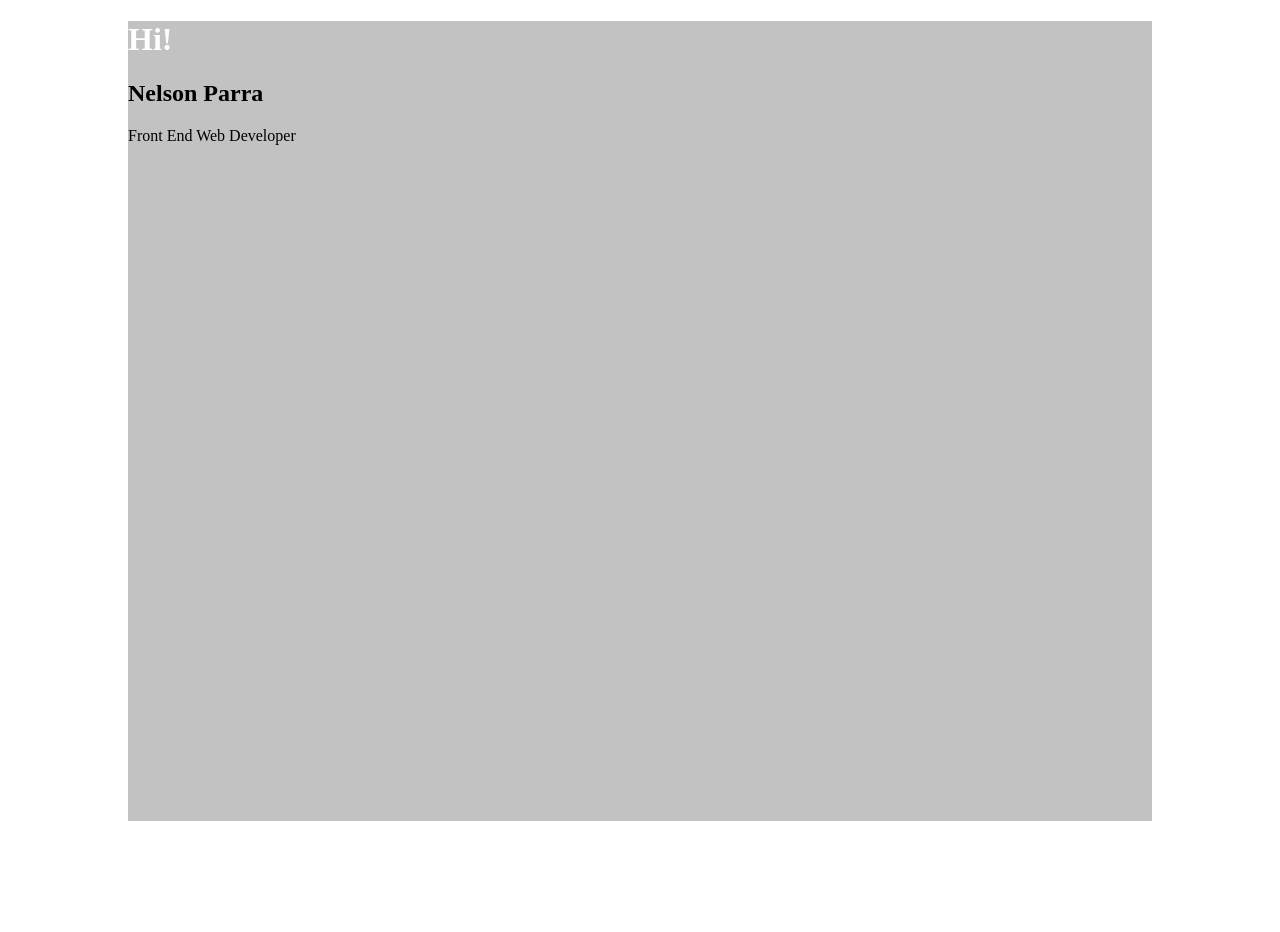
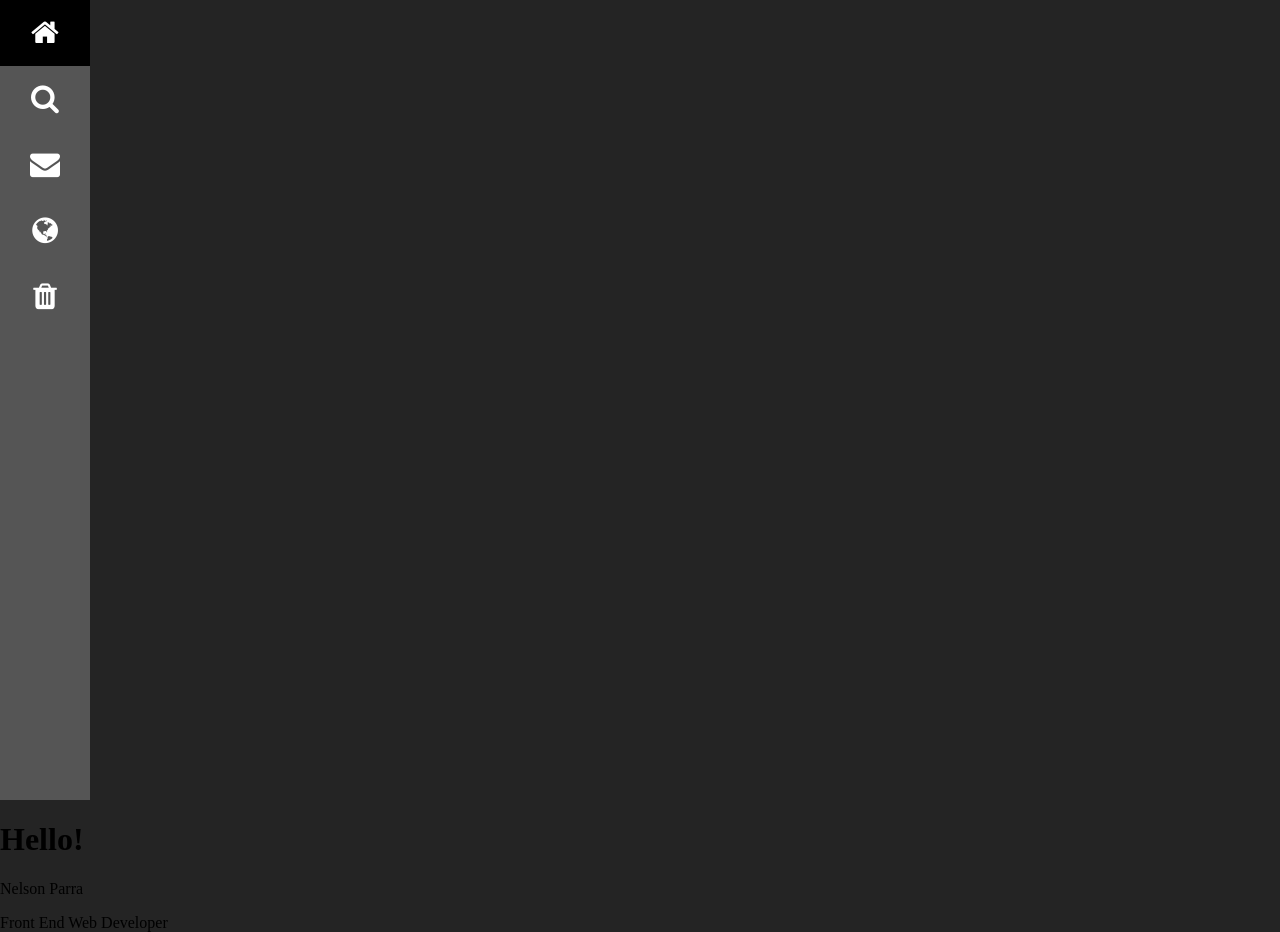
Before and after one commit to Nlparra/Nlparra.github.io, a plain HTML site: page index.html in a window 1280 px wide. Before the commit the page ends 821 px from the top, so only its background shows below. Drawn offline with Linux system fonts and the light colour scheme.

Commit message:
erase and change styling

```diff
--- a/index.html
+++ b/index.html
@@ -10,7 +10,7 @@
     <link rel="stylesheet" href="https://cdnjs.cloudflare.com/ajax/libs/font-awesome/5.11.2/css/all.css"
     integrity="sha256-46qynGAkLSFpVbEBog43gvNhfrOj+BmwXdxFgVK/Kvc=" crossorigin="anonymous" />
     <link href="https://fonts.googleapis.com/css?family=Chewy&display=swap" rel="stylesheet">
-
+    <link rel="stylesheet" href="https://cdnjs.cloudflare.com/ajax/libs/font-awesome/4.7.0/css/font-awesome.min.css">
     <!-- local styling  -->
     <link rel="stylesheet" href="styles.css"/>
     <title>Nlparra.Dev</title>
@@ -18,9 +18,18 @@
 
 <body>
    <div class="container">
-            <h1 id="p2">Hi!</h1>
-            <H2 class="intro">Nelson Parra</H2>
-            <P class="intro">Front End Web Developer</P>
+        <div class="icon-bar">
+            <a class="active" href="#"><i class="fa fa-home"></i></a>
+            <a href="#"><i class="fa fa-search"></i></a>
+            <a href="#"><i class="fa fa-envelope"></i></a>
+            <a href="#"><i class="fa fa-globe"></i></a>
+            <a href="#"><i class="fa fa-trash"></i></a>
+        </div>
+        <div class="intro">
+            <h1>Hello!</h1>
+            <p>Nelson Parra</p>
+            <p>Front End Web Developer</p>
+        </div>
     </div>
 
 
--- a/styles.css
+++ b/styles.css
@@ -1,17 +1,33 @@
 body{
-    background: white;
+    background: rgb(36, 36, 36);
     width: 100%;
     height: 100vh;
     margin: 0;
 }
-.container{
-    background: rgb(194, 194, 194);
-    width: 80%;
+.icon-bar {
+    width: 90px;
     height: 100vh;
-    margin: 0 auto;
-}
+    background-color: #555;
+  }
 
-h1 {
-    font-family: 'Chewy',;
+  .icon-bar a {
+    display: block;
+    text-align: center;
+    padding: 16px;
+    transition: all 0.3s ease;
     color: white;
-}
+    font-size: 30px;
+  }
+
+  .icon-bar a:hover {
+    background-color: #000;
+  }
+
+  .active {
+    background-color: rgb(255, 10, 10);
+  }
+
+  .intro{
+
+
+  }
```
